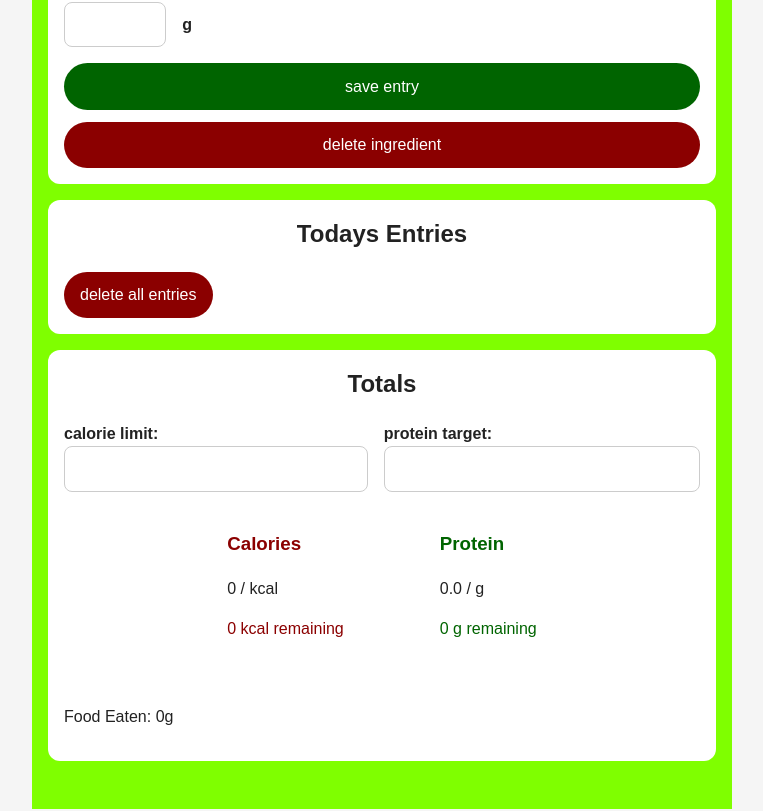
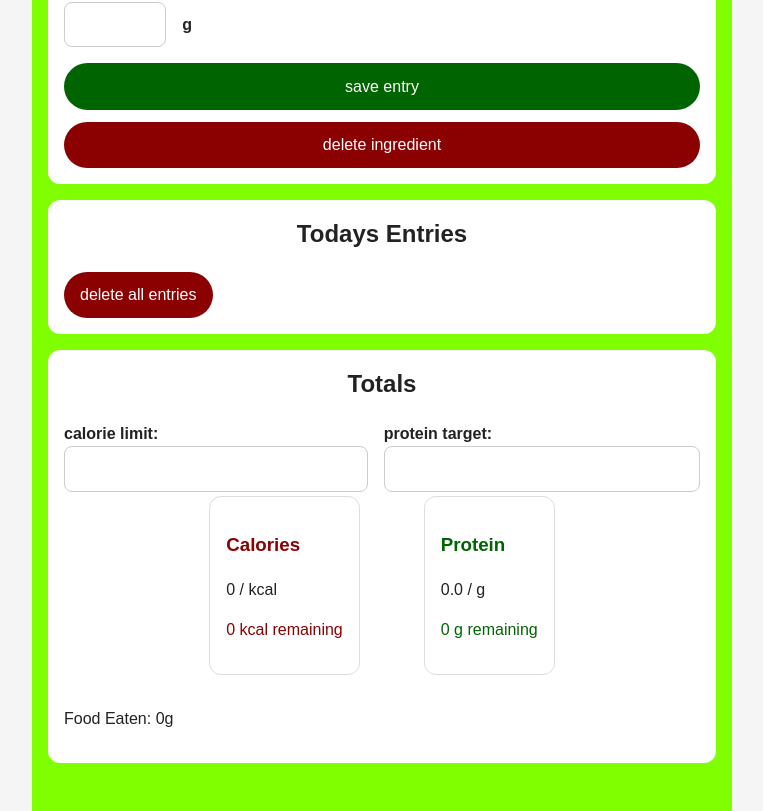
Before and after one commit to GrowYourOwnFreedom/protein-tracker, a React (Vite) app: page / in a window 1280 px wide. Shown: the part 596-1407 px from the top of the page, without its empty margins (258-1021 px from the left). Built offline with nearby package versions, Linux system fonts and the light colour scheme.

Commit message:
made target cards look like cards

```diff
--- a/src/App.css
+++ b/src/App.css
@@ -114,3 +114,8 @@ button:hover {
 .target-success {
     color: darkgreen;
 }
+.target-card {
+  padding: 1rem;
+  border: 1px solid #ddd;
+  border-radius: 12px;
+}
--- a/src/TargetCard.jsx
+++ b/src/TargetCard.jsx
@@ -16,7 +16,7 @@ function TargetCard({ title, current, target, unit, type }) {
         (remaining <= 0 && type === "goal")
     )
         return (
-            <section>
+            <section className="target-card">
                 <h3 className="target-success">{title}</h3>
                 <p>
                     {current} / {target} {unit}
@@ -26,7 +26,7 @@ function TargetCard({ title, current, target, unit, type }) {
         );
 
     return (
-        <section>
+        <section className="target-card">
             <h3 className="target-warning">{title}</h3>
             <p>
                 {current} / {target} {unit}
```
